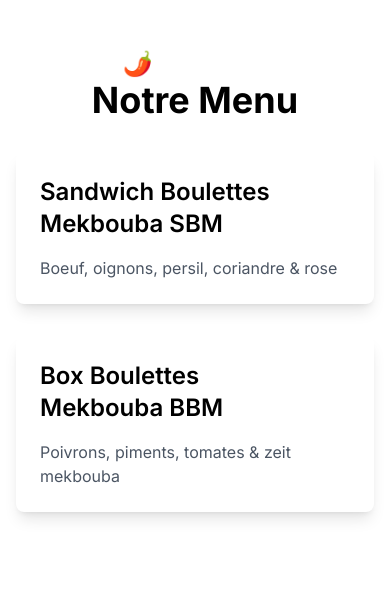
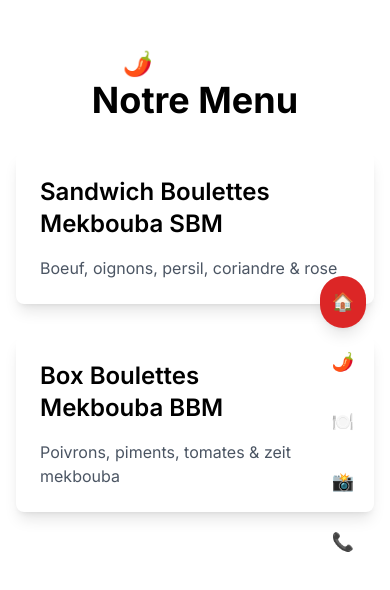
Before and after one commit to jimeye/mekboubaV2, a Next.js app: page /menu in a window 390 px wide. Shown: the top 590 px of the page. Built offline with nearby package versions, Linux system fonts and the light colour scheme.

Commit message:
Ajout du menu mobile identique à la navigation desktop - Navigation flottante cohérente sur tous les appareils

```diff
--- a/app/components/Navbar.js
+++ b/app/components/Navbar.js
@@ -5,14 +5,36 @@ import { useEffect, useState } from 'react';
 
 export default function Navbar() {
   const [isScrolled, setIsScrolled] = useState(false);
+  const [activeSection, setActiveSection] = useState('hero');
 
   useEffect(() => {
     const handleScroll = () => {
       setIsScrolled(window.scrollY > 10);
+
+      // Détecter la section active
+      const sections = ['hero', 'about', 'menu', 'gallery', 'contact'];
+      const scrollPosition = window.scrollY + 100;
+
+      sections.forEach(section => {
+        const element = document.getElementById(section);
+        if (element) {
+          const { offsetTop, offsetHeight } = element;
+          if (scrollPosition >= offsetTop && scrollPosition < offsetTop + offsetHeight) {
+            setActiveSection(section);
+          }
+        }
+      });
     };
     window.addEventListener('scroll', handleScroll);
     return () => window.removeEventListener('scroll', handleScroll);
   }, []);
+
+  const scrollToSection = (sectionId) => {
+    const element = document.getElementById(sectionId);
+    if (element) {
+      element.scrollIntoView({ behavior: 'smooth' });
+    }
+  };
 
   return (
     <nav className="fixed top-0 left-0 right-0 z-50 bg-transparent">
@@ -21,6 +43,34 @@ export default function Navbar() {
           <Logo />
         </div>
       </div>
+
+      {/* Navigation flottante - visible sur mobile ET desktop */}
+      <div className="fixed right-4 top-1/2 transform -translate-y-1/2 z-40">
+        <div className="bg-transparent rounded-full p-2">
+          <nav className="flex flex-col space-y-2">
+            {[
+              { id: 'hero', label: 'Accueil', icon: '🏠' },
+              { id: 'about', label: 'À propos', icon: '🌶️' },
+              { id: 'menu', label: 'Menu', icon: '🍽️' },
+              { id: 'gallery', label: 'Galerie', icon: '📸' },
+              { id: 'contact', label: 'Contact', icon: '📞' }
+            ].map((item) => (
+              <button
+                key={item.id}
+                onClick={() => scrollToSection(item.id)}
+                className={`p-3 rounded-full transition-all duration-300 hover:scale-110 ${
+                  activeSection === item.id
+                    ? 'bg-accent-red text-white shadow-lg'
+                    : 'bg-transparent text-white hover:bg-accent-red/20'
+                }`}
+                title={item.label}
+              >
+                <span className="text-lg">{item.icon}</span>
+              </button>
+            ))}
+          </nav>
+        </div>
+      </div>
     </nav>
   )
 }
--- a/app/page.js
+++ b/app/page.js
@@ -196,7 +196,7 @@ export default function HomeNew() {
             src="/images/une experience unique.jpg"
             alt=""
             fill
-            className="object-cover opacity-15"
+            className="object-cover opacity-45"
             unoptimized
           />
         </div>
@@ -351,9 +351,6 @@ export default function HomeNew() {
                     unoptimized
                   />
                   <div className="absolute inset-0 bg-black/0 group-hover:bg-black/30 transition-all duration-300 flex items-center justify-center">
-                    <div className="opacity-0 group-hover:opacity-100 transition-opacity duration-300">
-                      <div className="text-white text-2xl">📸</div>
-                    </div>
                   </div>
                 </div>
               </div>
```
